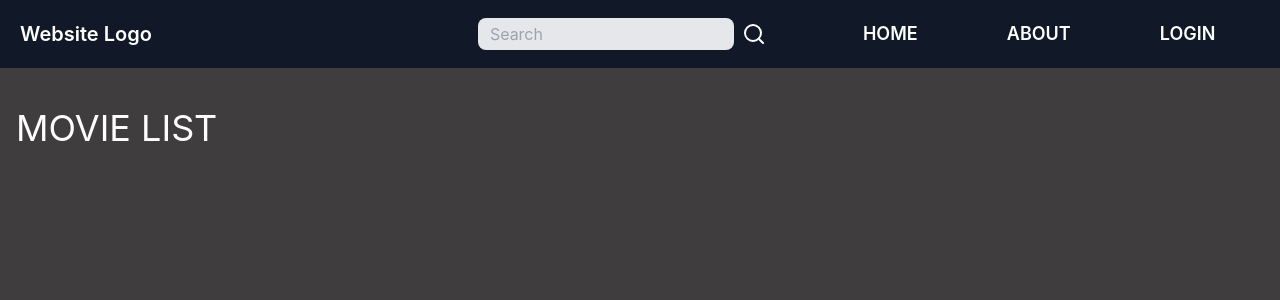
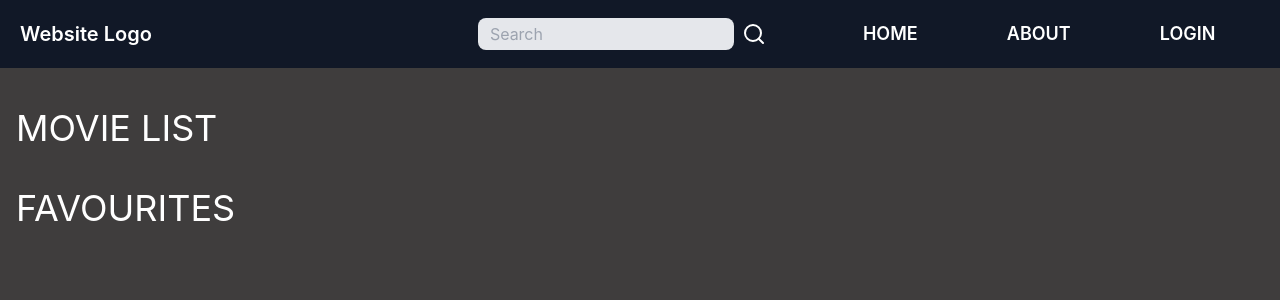
Before and after one commit to arnav1203/moviesapp, a React (Create React App) app: page / in a window 1280 px wide. Shown: the top 300 px of the page. Built offline with nearby package versions, Linux system fonts and the light colour scheme.

Commit message:
Fav heading

```diff
--- a/src/App.js
+++ b/src/App.js
@@ -1,4 +1,5 @@
 import './App.css';
+import FavouritesList from './Components/FavouritesList';
 import MoviesList from './Components/MoviesList';
 import Navbar from './Components/Navbar';
 
@@ -7,6 +8,7 @@ function App() {
     <div className="">
       <Navbar />
       <MoviesList />
+      <FavouritesList />
     </div>
   );
 }
--- a/src/Components/FavouritesList.js
+++ b/src/Components/FavouritesList.js
@@ -2,8 +2,13 @@ import React from 'react'
 
 export default function FavouritesList() {
     return (
-        <div>
+        <div className='mt-10 ml-4'>
+            <div className='text-4xl text-white'>
+                FAVOURITES
+            </div>
+            <div>
 
+            </div>
         </div>
     )
 }
```
